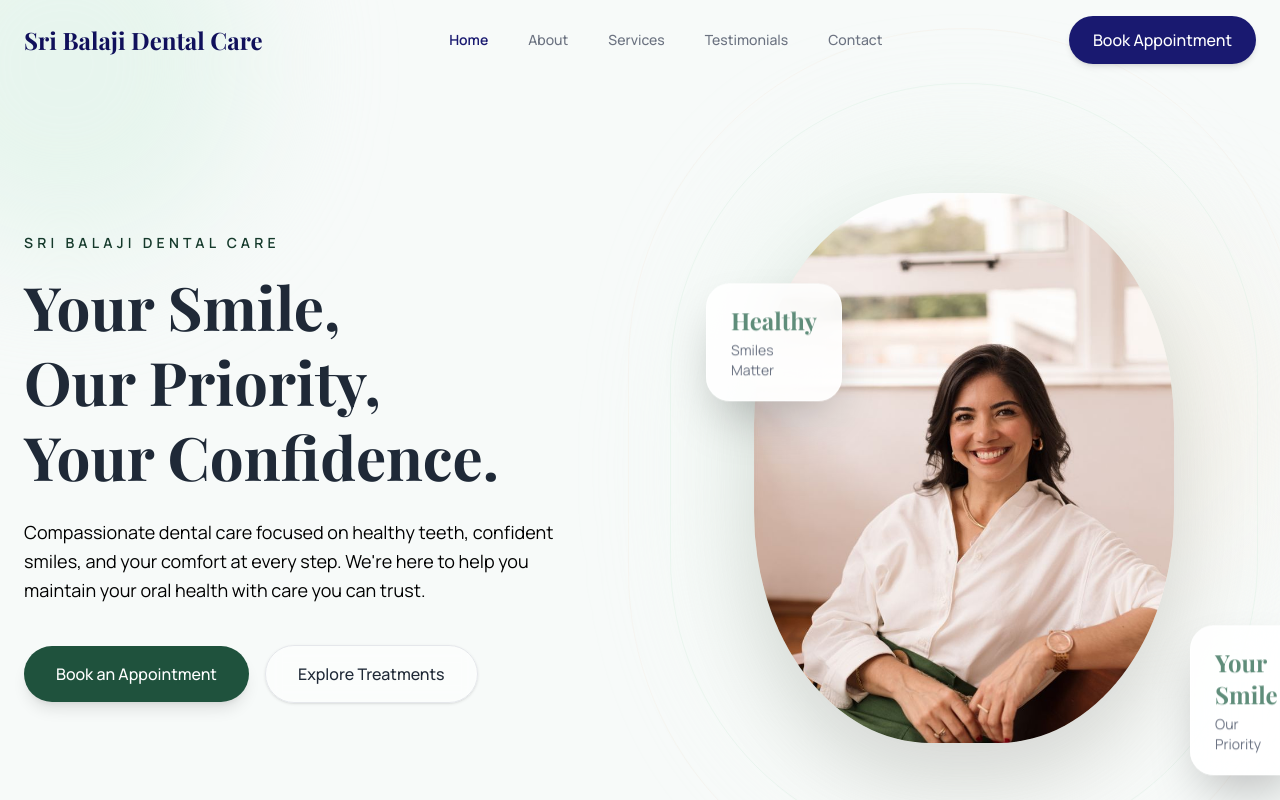
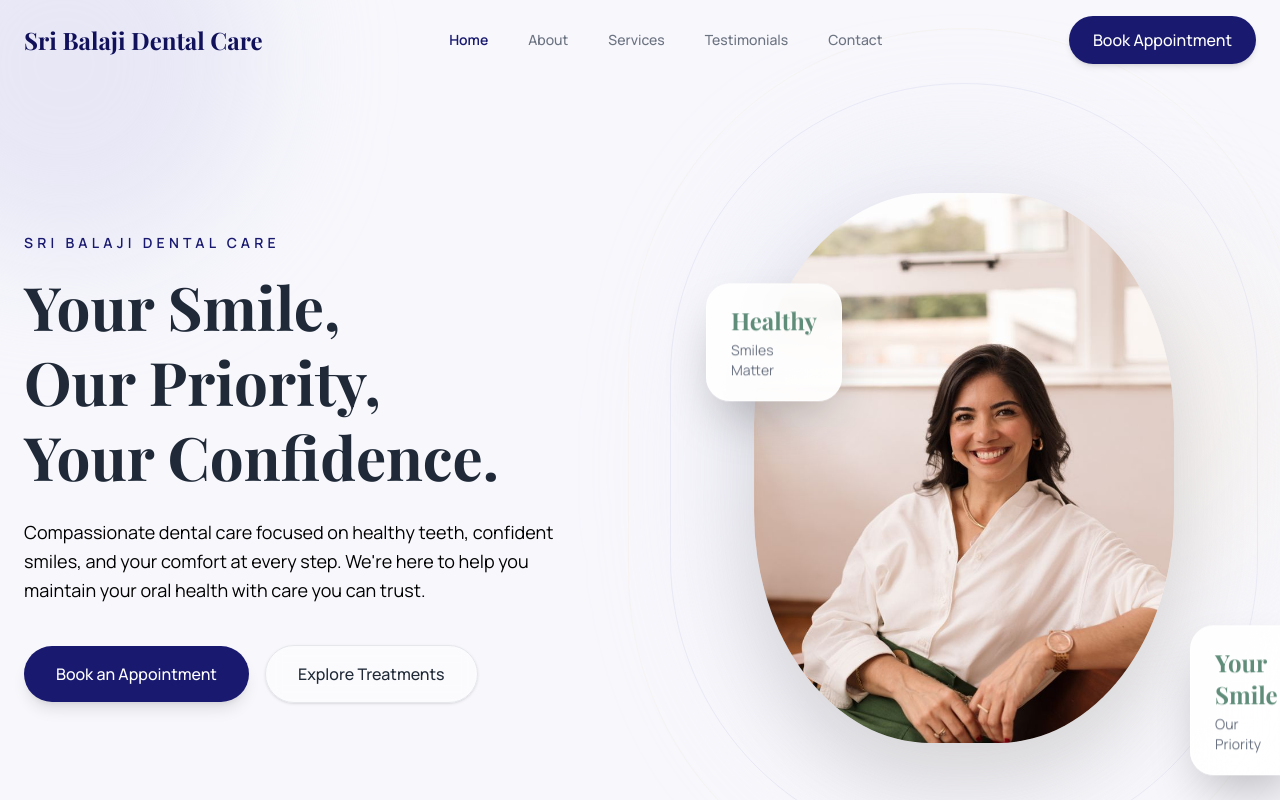
Before and after one commit to meridiandynamicsonline/sribalajidentalcare, a React (Vite) app: page / in a window 1280 px wide. Shown: the top 800 px of the page. Built offline with nearby package versions, Linux system fonts and the light colour scheme.

Commit message:
Update dental clinic theme to navy blue

```diff
--- a/src/sections/Hero.jsx
+++ b/src/sections/Hero.jsx
@@ -7,7 +7,7 @@ import desktopPortraitImg from "../assets/images/2.jpg";
 
 export default function Hero() {
   return (
-    <section className="relative overflow-hidden bg-[#F7FAF9] pb-16 pt-24 md:pb-24 lg:pt-32">
+    <section className="relative overflow-hidden bg-[#F7F7FC] pb-16 pt-24 md:pb-24 lg:pt-32">
 
       {/* MOBILE & TABLET BACKGROUND IMAGE */}
       <div
@@ -19,12 +19,12 @@ export default function Hero() {
         }}
         aria-hidden="true"
       >
-        <div className="absolute inset-0 bg-gradient-to-b from-[#F7FAF9]/80 via-[#F7FAF9]/50 to-[#F7FAF9]/80 backdrop-blur-[1px]" />
+        <div className="absolute inset-0 bg-gradient-to-b from-[#F7F7FC]/80 via-[#F7F7FC]/50 to-[#F7F7FC]/80 backdrop-blur-[1px]" />
       </div>
 
       {/* DESKTOP BACKGROUND BLOBS */}
       <div
-        className="pointer-events-none absolute -left-32 -top-32 z-0 hidden h-96 w-96 rounded-full bg-[#DDF2E6]/60 blur-3xl lg:block"
+        className="pointer-events-none absolute -left-32 -top-32 z-0 hidden h-96 w-96 rounded-full bg-[#DCDCF2]/60 blur-3xl lg:block"
         aria-hidden="true"
       />
       <div
@@ -42,7 +42,7 @@ export default function Hero() {
           transition={{ duration: 0.8, ease: "easeOut" }}
           className="text-center lg:text-left"
         >
-          <p className="mb-4 text-sm font-semibold uppercase tracking-[0.3em] text-[#153a2b]">
+          <p className="mb-4 text-sm font-semibold uppercase tracking-[0.3em] text-[#191970]">
             Sri Balaji Dental Care
           </p>
 
@@ -64,7 +64,7 @@ export default function Hero() {
               whileHover={{ scale: 1.02 }}
               whileTap={{ scale: 0.98 }}
               transition={{ duration: 0.2, ease: "easeOut" }}
-              className="flex w-full items-center justify-center rounded-full bg-[#1f523d] px-8 py-4 font-medium text-white shadow-lg transition-colors hover:bg-[#1f523d] hover:shadow-xl focus:outline-none focus:ring-4 focus:ring-[#DDF2E6] sm:w-auto"
+              className="flex w-full items-center justify-center rounded-full bg-[#191970] px-8 py-4 font-medium text-white shadow-lg transition-colors hover:bg-[#191970] hover:shadow-xl focus:outline-none focus:ring-4 focus:ring-[#DCDCF2] sm:w-auto"
             >
               Book an Appointment
             </motion.a>
@@ -92,7 +92,7 @@ export default function Hero() {
 
             {/* Decorative Rings */}
             <div
-              className="absolute left-1/2 top-1/2 -z-20 h-[140%] w-[140%] -translate-x-1/2 -translate-y-1/2 rounded-full border border-[#DDF2E6]/50"
+              className="absolute left-1/2 top-1/2 -z-20 h-[140%] w-[140%] -translate-x-1/2 -translate-y-1/2 rounded-full border border-[#DCDCF2]/50"
               aria-hidden="true"
             />
             <div
@@ -102,7 +102,7 @@ export default function Hero() {
 
             {/* Background Glow */}
             <div
-              className="absolute inset-0 -z-10 scale-110 rounded-[42%] bg-gradient-to-br from-[#DDF2E6] to-[#F5EFE7] opacity-60 blur-3xl"
+              className="absolute inset-0 -z-10 scale-110 rounded-[42%] bg-gradient-to-br from-[#DCDCF2] to-[#F5EFE7] opacity-60 blur-3xl"
               aria-hidden="true"
             />
 
@@ -110,7 +110,7 @@ export default function Hero() {
             <motion.div
               whileHover={{ scale: 1.02 }}
               transition={{ duration: 0.4, ease: "easeOut" }}
-              className="relative h-[550px] w-full overflow-visible rounded-[42%] bg-gradient-to-br from-[#DFF4E5] to-[#F5EFE7] shadow-[0_40px_80px_rgba(0,0,0,0.12)]"
+              className="relative h-[550px] w-full overflow-visible rounded-[42%] bg-gradient-to-br from-[#E7E7F7] to-[#F5EFE7] shadow-[0_40px_80px_rgba(0,0,0,0.12)]"
             >
               <div className="flex h-full w-full items-center justify-center overflow-hidden rounded-[42%]">
                 <img
```
